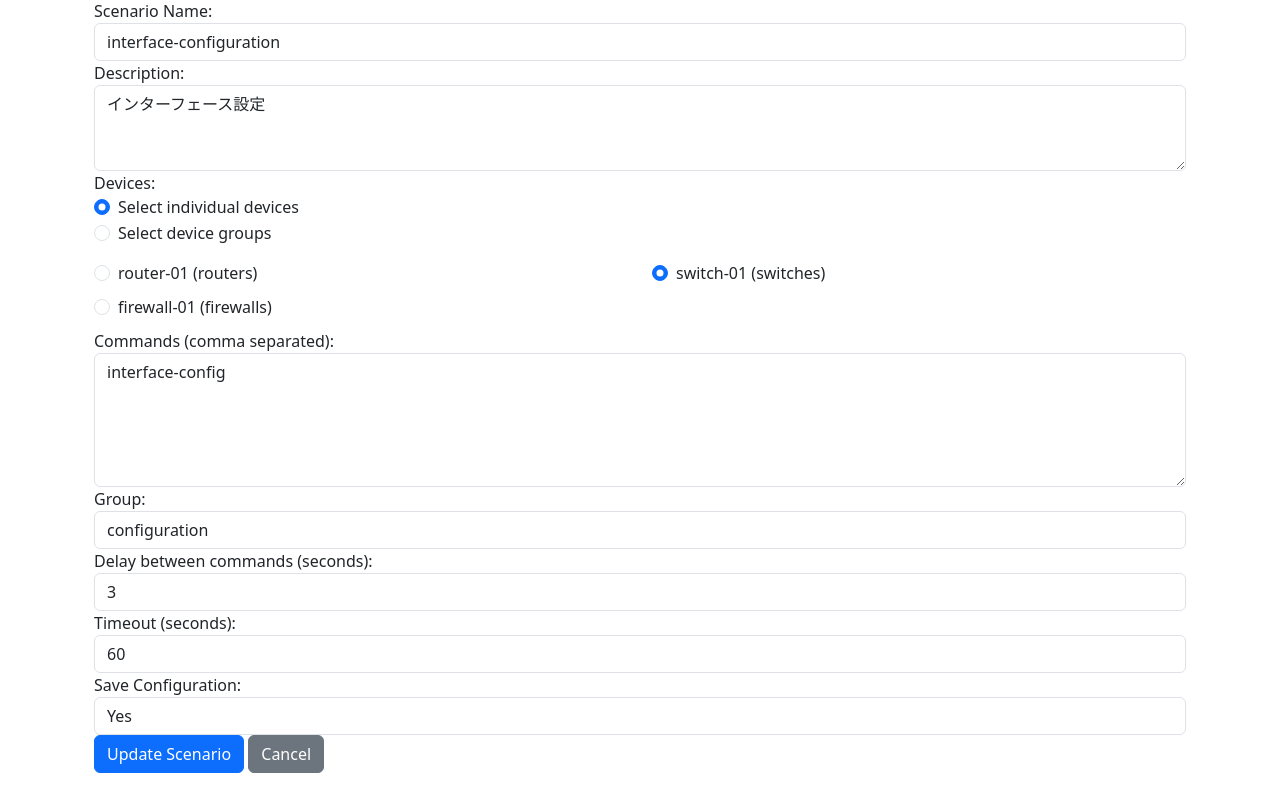
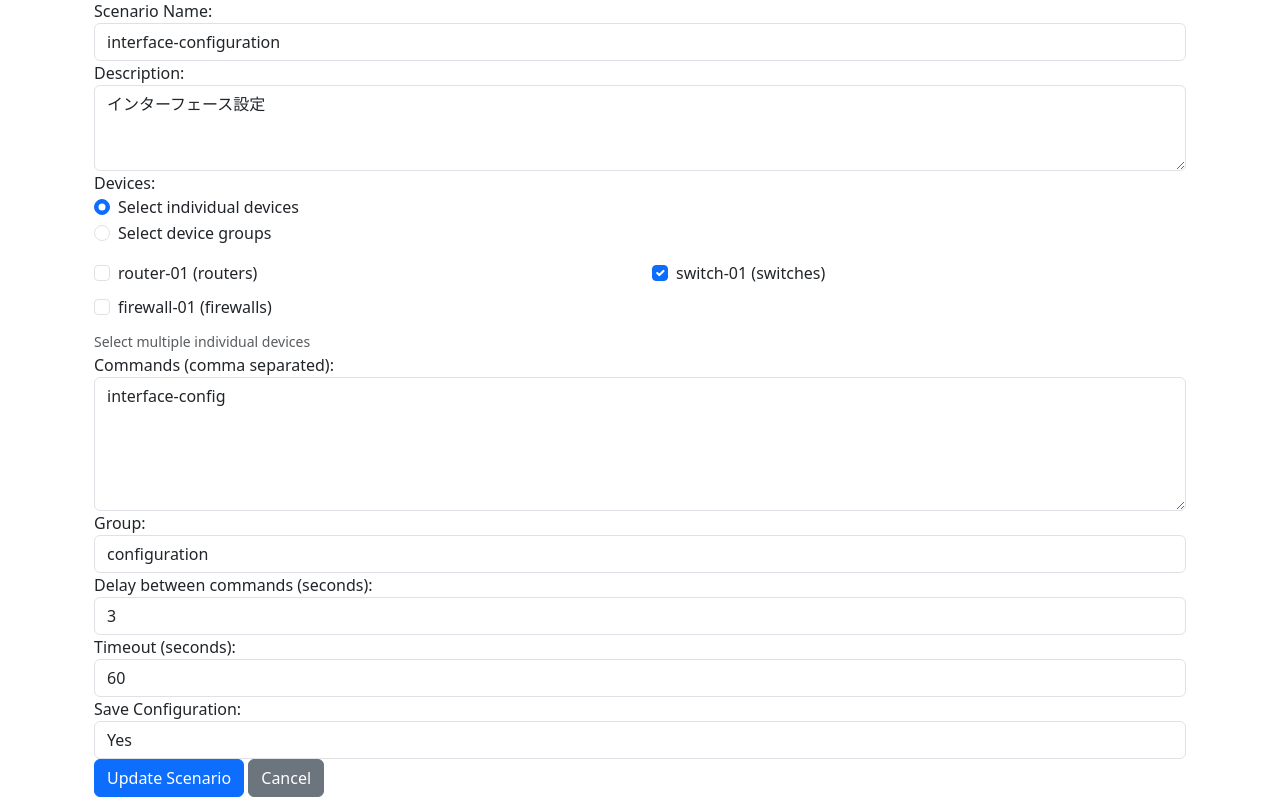
Before and after one commit to kaishin0527/cisco-config-fetcher, a Flask app: page /edit_scenario/interface-configuration in a window 1280 px wide. Shown: the part 137-934 px from the top of the page. Before the commit the page ends 910 px from the top, so only its background shows below. Run offline with Flask 3, Linux system fonts and the light colour scheme.

Commit message:
Convert device selection to checkboxes - support multiple selection for both individual devices and groups

```diff
--- a/app.py
+++ b/app.py
@@ -417,23 +417,18 @@ def edit_scenario(scenario_name):
             device_selection = request.form.get('device_selection', 'individual')
             if device_selection == 'group':
                 # グループ選択の場合
-                selected_group = request.form.get('device_group')
-                if selected_group:
-                    # グループに属するデバイスを取得
-                    selected_devices = []
+                selected_groups = request.form.getlist('device_groups')
+                # グループに属するデバイスを取得
+                selected_devices = []
+                for group in selected_groups:
                     for device_name, device in devices.items():
-                        if device.get('group') == selected_group:
+                        if device.get('group') == group:
                             selected_devices.append(device_name)
-                    devices_list = selected_devices
-                else:
-                    devices_list = []
+                devices_list = selected_devices
             else:
                 # 個別デバイス選択の場合
-                selected_device = request.form.get('individual_device')
-                if selected_device:
-                    devices_list = [selected_device]
-                else:
-                    devices_list = []
+                selected_devices = request.form.getlist('individual_devices')
+                devices_list = selected_devices
 
             scenarios[scenario_name] = {
                 'devices': devices_list,
--- a/templates/edit_scenario.html
+++ b/templates/edit_scenario.html
@@ -35,7 +35,7 @@
                     {% for device_name, device in devices.items() %}
                     <div class="col-md-6 mb-2">
                         <div class="form-check">
-                            <input class="form-check-input" type="radio" name="individual_device" id="device_{{ device_name }}" value="{{ device_name }}" {% if device_name in scenario.devices %}checked{% endif %}>
+                            <input class="form-check-input" type="checkbox" name="individual_devices" id="device_{{ device_name }}" value="{{ device_name }}" {% if device_name in scenario.devices %}checked{% endif %}>
                             <label class="form-check-label" for="device_{{ device_name }}">
                                 {{ device_name }} ({{ device.group }})
                             </label>
@@ -43,6 +43,7 @@
                     </div>
                     {% endfor %}
                 </div>
+                <small class="form-text text-muted">Select multiple individual devices</small>
             </div>
 
             <!-- Device groups selection -->
@@ -51,7 +52,7 @@
                     {% for group in device_groups|unique %}
                     <div class="col-md-6 mb-2">
                         <div class="form-check">
-                            <input class="form-check-input" type="radio" name="device_group" id="group_{{ group }}" value="{{ group }}" {% if group in scenario.device_groups|default([]) %}checked{% endif %}>
+                            <input class="form-check-input" type="checkbox" name="device_groups" id="group_{{ group }}" value="{{ group }}" {% if group in scenario.device_groups|default([]) %}checked{% endif %}>
                             <label class="form-check-label" for="group_{{ group }}">
                                 {{ group }}
                             </label>
@@ -59,6 +60,7 @@
                     </div>
                     {% endfor %}
                 </div>
+                <small class="form-text text-muted">Select multiple device groups</small>
             </div>
         </div>
         <div class="form-group">
```
